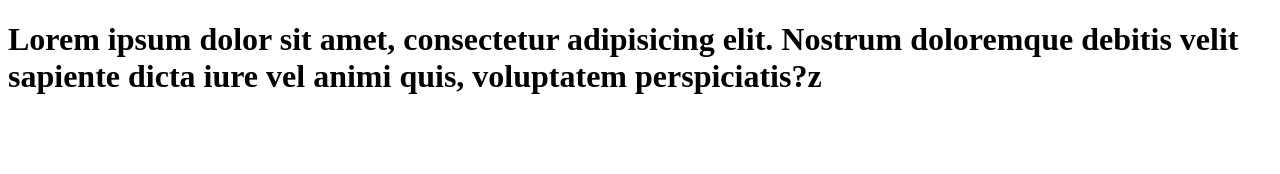
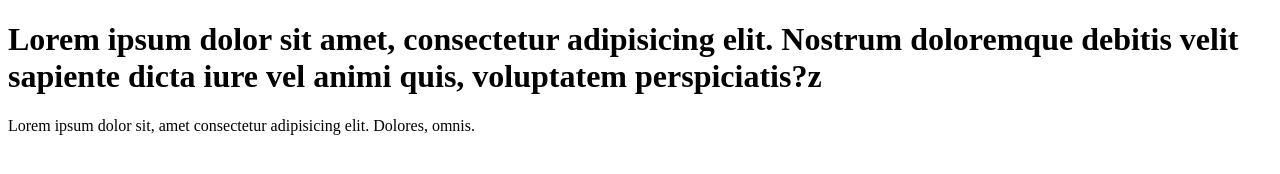
Before and after one commit to Yousufislam418/my-first-project, a plain HTML site: page index.html in a window 1280 px wide. Drawn offline with Linux system fonts and the light colour scheme.

Commit message:
Second p

```diff
--- a/index.html
+++ b/index.html
@@ -10,5 +10,6 @@
 
 	<h1>Lorem ipsum dolor sit amet, consectetur adipisicing elit. Nostrum doloremque debitis velit sapiente dicta iure vel animi quis, voluptatem perspiciatis?z</h1>
 
+	<P>Lorem ipsum dolor sit, amet consectetur adipisicing elit. Dolores, omnis.</P>
 </body>
 </html>
```
